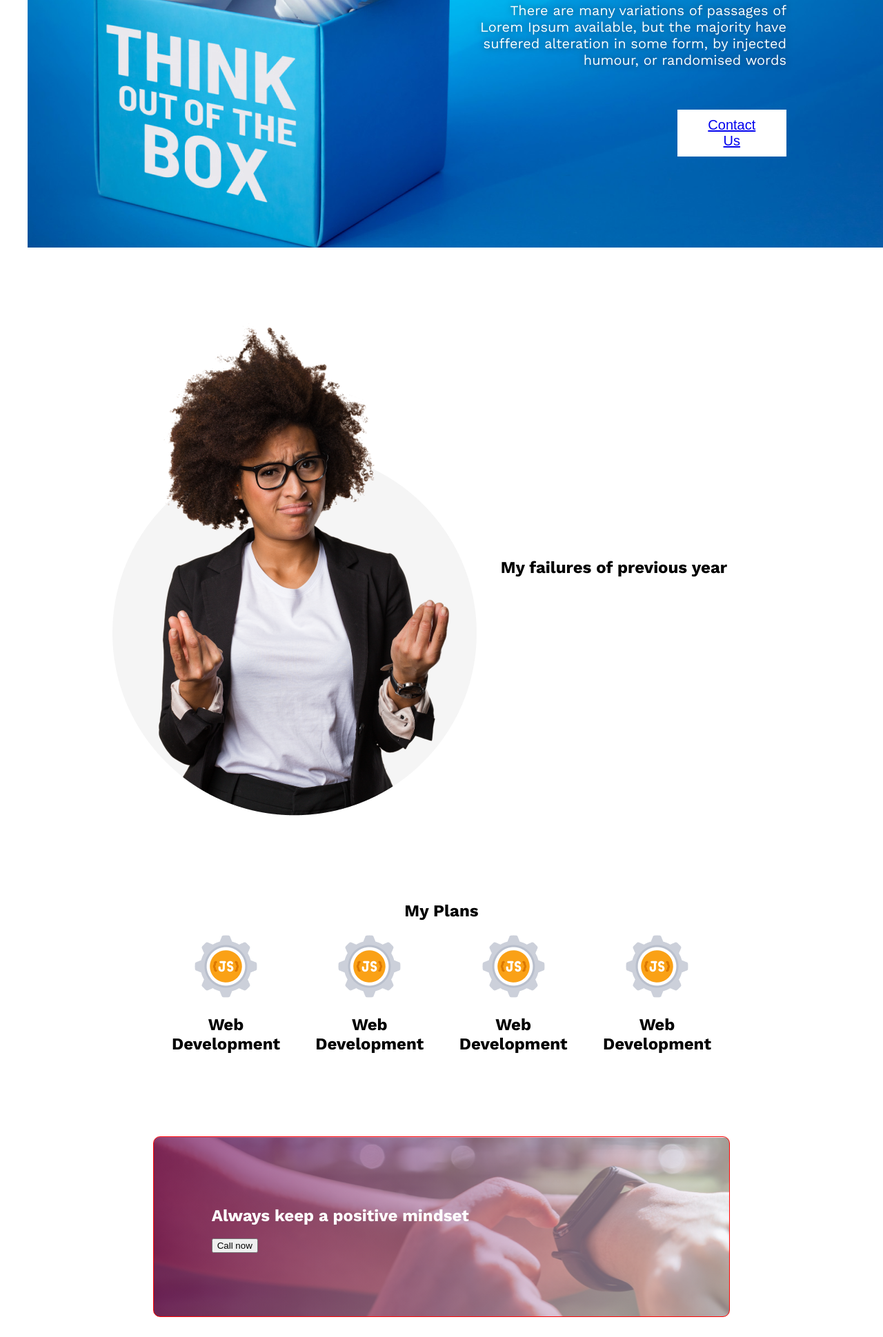
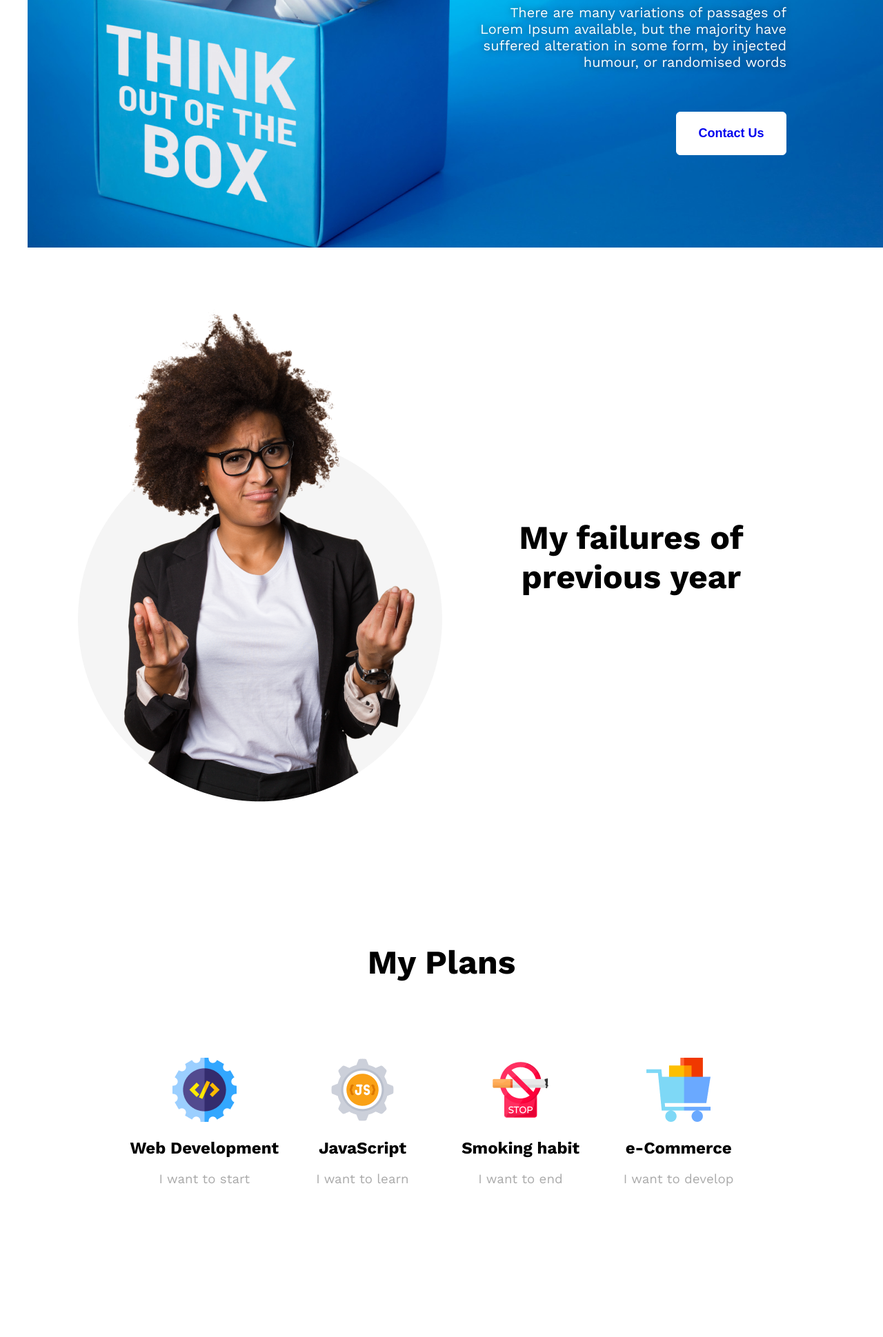
Before and after one commit to kavedweller/new-year-refresh, a plain HTML site: page index.html in a window 1280 px wide. Shown: the part 441-2380 px from the top of the page at 69% size. Drawn offline with nearby package versions, Linux system fonts and the light colour scheme.

Commit message:
edit: on main section parts

```diff
--- a/index.html
+++ b/index.html
@@ -22,7 +22,7 @@
                 </h1>
                 <p class="heading-texts">There are many variations of passages of Lorem Ipsum available, but the majority have suffered alteration in some form, by injected
                     humour, or randomised words</p>
-                <button class="header-button"><a href="#" class="btn btn--white btn--animated">Contact Us</a></button>
+                <button class="button-light self-end"><a href="#">Contact Us</a></button>
             </div>
         </section>
 
@@ -30,48 +30,52 @@
 
     <!-- This is the main section -->
     <main>
-        <section class="section-padding section-main  width-80 display-flex">
+        <section class="section-padding section-main  width-90 display-flex">
             <!-- <h2>this is the main section</h2> -->
             <div class="width-50 self-center">
                 <img src="/img/person.png" alt="person-hoping-for-the-best">
             </div>
             <div class="width-50 self-center">
-                <h1 class="textalign-center">My failures of previous year</h1>
+                <h1 class="textalign-center text-display-3">My failures of <br>previous year</h1>
                 <div>
 
                 </div>
             </div>
         </section>
-        <section class="section-padding section-main width-80">
+        <section class="section-padding section-main width-90">
             <span class="margin-auto-x section-padding">
-                <h1 class="textalign-center">My Plans</h1>
+                <h1 class="textalign-center text-display-3">My Plans</h1>
             </span>
-            <div class="display-flex width-80 margin-auto-x">
+            <div class="display-flex width-80 margin-auto-x section-padding">
                 <div class="width-25 textalign-center">
-                    <img src="/img/js.png" alt="icon">
+                    <img src="/img/web.png" alt="icon">
                     <h2>Web Development</h2>
+                    <h3 class="text-grey text-weight-normal">I want to start</h3>
                 </div>
                 <div class="width-25 textalign-center">
                     <img src="/img/js.png" alt="icon">
-                    <h2>Web Development</h2>
+                    <h2>JavaScript</h2>
+                    <h3 class="text-grey text-weight-normal">I want to learn</h3>
                 </div>
                 <div class="width-25 textalign-center">
-                    <img src="/img/js.png" alt="icon">
-                    <h2>Web Development</h2>
+                    <img src="/img/smoke.png" alt="icon">
+                    <h2>Smoking habit</h2>
+                    <h3 class="text-grey text-weight-normal">I want to end</h3>
                 </div>
                 <div class="width-25 textalign-center">
-                    <img src="/img/js.png" alt="icon">
-                    <h2>Web Development</h2>
+                    <img src="/img/ecom.png" alt="icon">
+                    <h2>e-Commerce</h2>
+                    <h3 class="text-grey text-weight-normal">I want to develop</h3>
                 </div>
             </div>
         </section>
 
-        <section class="width-80 section-padding self-center margin-auto-x">
+        <section class="width-90 section-padding self-center margin-auto-x">
             <div class="width-80 margin-auto-x"
-                style="padding:80px 0 80px 0;border: 1px solid red; border-radius: 10px;height: 100px;background-image: linear-gradient(to left, rgba(245, 246, 252, 0.52), rgba(117, 19, 93, 0.73)),url(img/watch.png);">
+                style="border: 1px solid red; border-radius: 10px;height: 250px;background-image: linear-gradient(to left, rgba(245, 246, 252, 0.52), rgba(117, 19, 93, 0.73)),url(img/watch.png);">
                 <div class="width-50" style="padding-left: 10%;">
-                    <h2 class="" style="color:white">Always keep a positive mindset</h2>
-                    <button>Call now</button>
+                    <h2 class="" style="color:white;font-size: 30px;margin-top: 30px;">Always keep a positive mindset</h2>
+                    <button class="button-light">Call now</button>
                 </div>
 
             </div>
@@ -84,7 +88,15 @@
 
     <!-- This is the footer -->
     <footer>
+        <div class="footer-container">
+            <div class="width-50">
+                <p>Lorem ipsum dolor sit amet</p>
 
+            </div>
+            <div class="width-50">
+                <p>Lorem ipsum dolor sit amet.</p>
+            </div>
+        </div>
     </footer> <!-- End of footer -->
 </body>
 
--- a/style.css
+++ b/style.css
@@ -26,7 +26,7 @@ body {
 
 .heading-primary {
   font-size: 60px;
-  font-weight: 400;
+  font-weight: 700;
   color: #fff;
   margin-bottom: 30px;
   text-shadow: 0 0 10px rgba(0, 0, 0, 0.5);
@@ -52,28 +52,38 @@ body {
   text-shadow: 0 0 10px rgba(0, 0, 0, 0.5);
 }
 
-.header-button {
-  text-decoration: none;
-  width: 33%;
-  align-self: end;
+.button-light {
+  width: 160px;
   background-color: #fff;
-  color: #000;
+  color: #005fac;
   border: 1px solid #fff;
-  padding: 10px 30px;
-  font-size: 20px;
-  font-weight: 400;
+  border-radius: 6px;
+  padding: 20px 30px;
+  font-size: 18px;
+  font-weight: 700;
   margin-top: 30px;
   cursor: pointer;
   transition: all 0.2s;
 }
+.button-light a {
+  text-decoration: none;
+}
 
 .section-padding {
-  padding-top: 100px;
+  padding: 80px 0 80px 0;
+}
+
+.section-margin {
+  margin: 80px 0 80px 0;
 }
 
 .section-main {
   margin: 0 auto;
   /* border: 1px solid #000; */
+}
+
+.width-75 {
+  width: 75%;
 }
 
 .width-80 {
@@ -95,6 +105,11 @@ body {
 .self-center {
   /* border: 1px solid #000; */
   align-self: center;
+}
+
+.self-end {
+  /* border: 1px solid #000; */
+  align-self: end;
 }
 
 .margin-auto-x {
@@ -127,3 +142,38 @@ body {
   bottom: 0;
   right: 0;
 }
+
+footer {
+  background-color: #000;
+  color: #fff;
+  padding: 20px 0;
+  text-align: center;
+  height: 300px;
+}
+
+.footer-container {
+  display: flex;
+  justify-content: space-between;
+  align-items: center;
+  padding: 30px 20px;
+}
+
+.text-grey {
+  color: #aaa;
+}
+
+.text-weight-normal {
+  font-weight: 400;
+}
+
+.text-display-3 {
+  font-size: 48px;
+  font-weight: 700;
+  margin-bottom: 30px;
+}
+
+.text-display-4 {
+  font-size: 38px;
+  font-weight: 700;
+  margin-bottom: 30px;
+}
```
Also changed, not shown: img/ecom.png (added), img/smoke.png (added), img/web.png (added).
